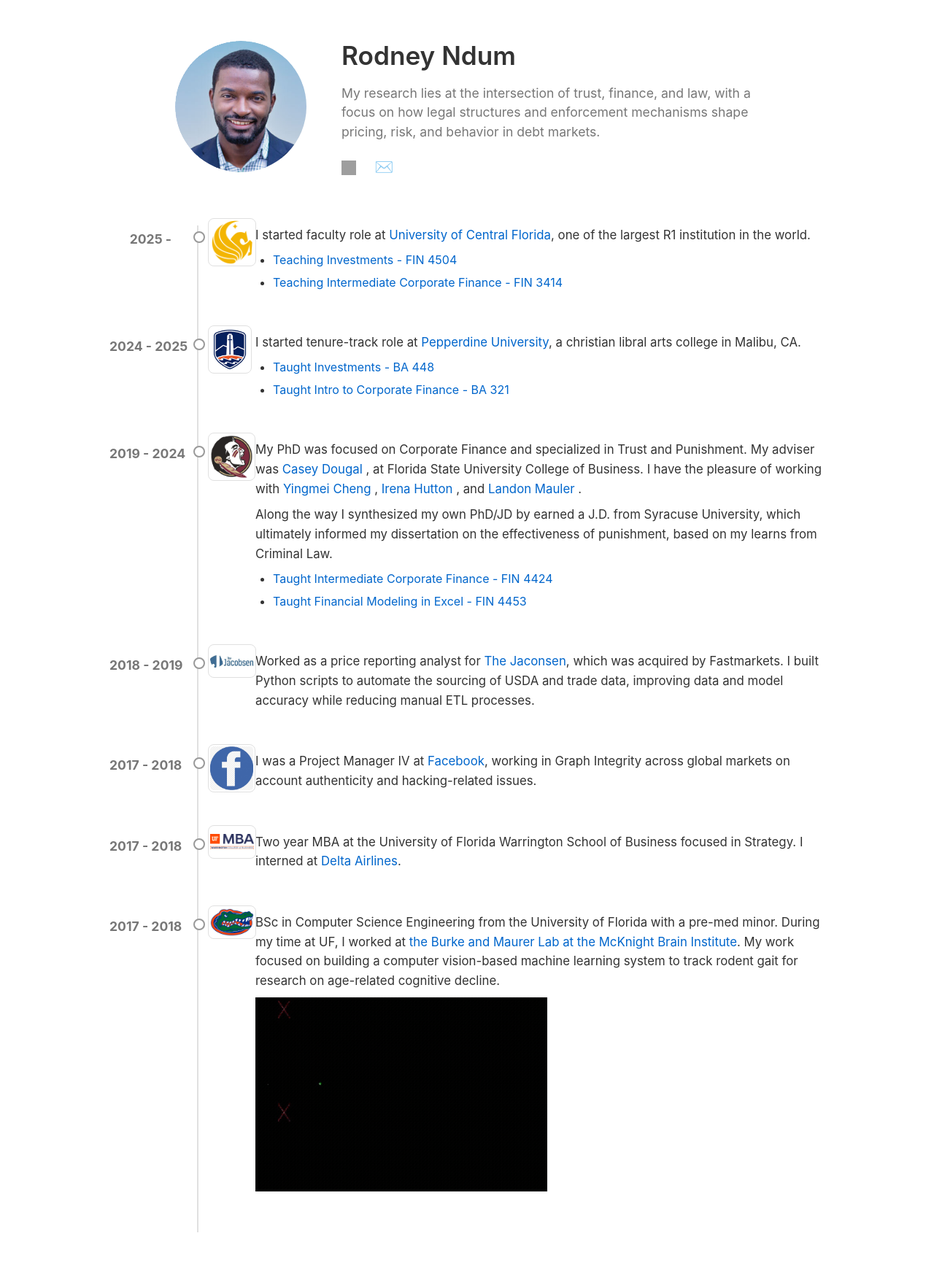
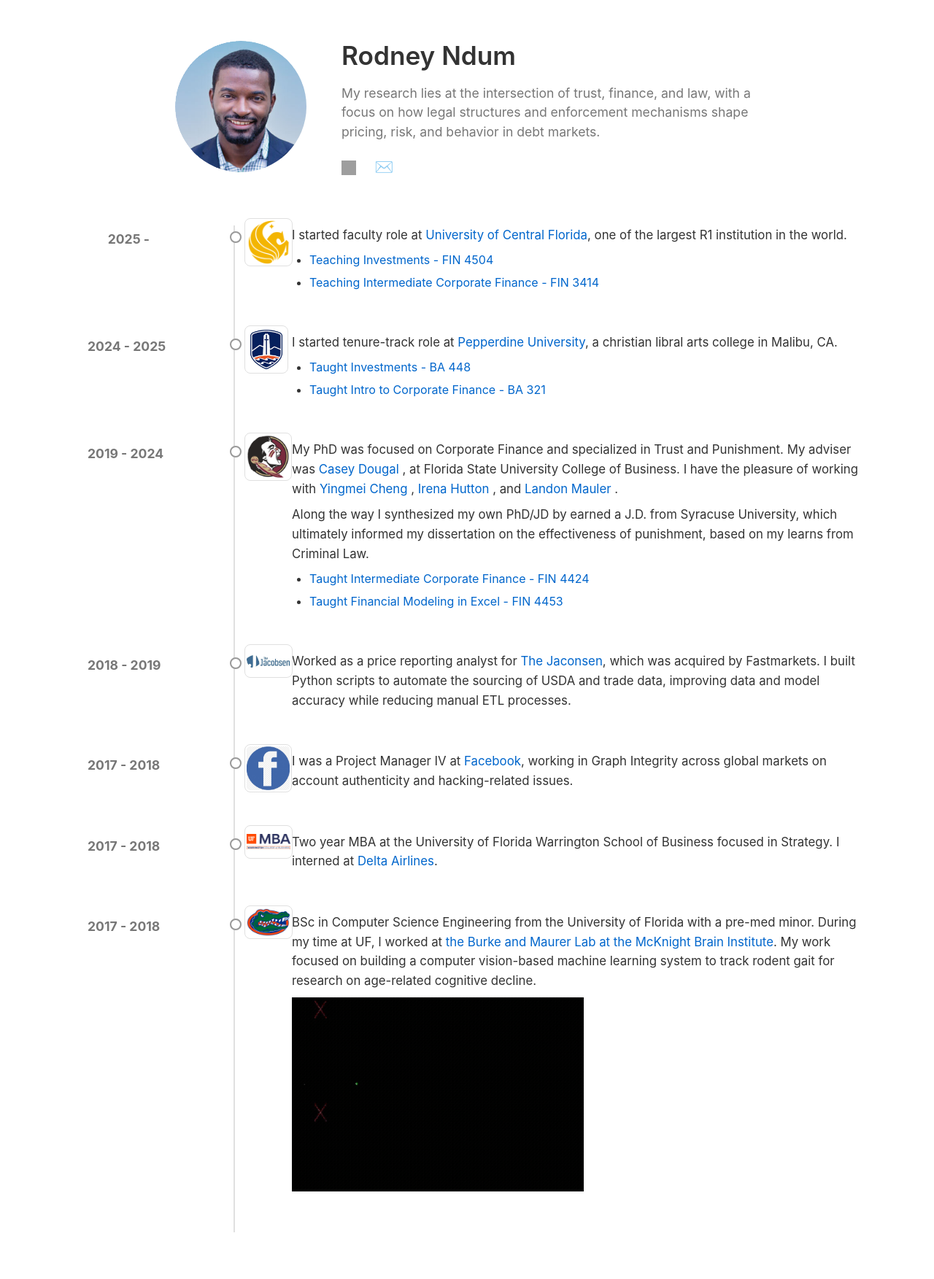
Before and after one commit to rndum/rndum.github.io, a Jekyll site: the page built from index.md, in a window 1280 px wide. Shown: the whole page at 73% size. Built offline with Jekyll 4.4.1, drawn with Linux system fonts in a browser that asks for light colours; grey boxes are pictures that could not be loaded.

Commit message:
updated timeline year placement

```diff
--- a/assets/css/style.css
+++ b/assets/css/style.css
@@ -64,13 +64,13 @@ body {
   position: relative;
   max-width: 800px;
   margin: 2em auto 4em;
-  padding-left: 180px;
+  padding-left: 280px;
 }
 
 .timeline::before {
   content: '';
   position: absolute;
-  left: 120px;
+  left: 220px;
   top: 0;
   height: 100%;
   width: 2px;
@@ -84,7 +84,7 @@ body {
 
 .timeline-date {
   position: absolute;
-  left: -180px;
+  left: -260px;
   top: 5px;
   text-align: right;
   font-weight: 700;
```
